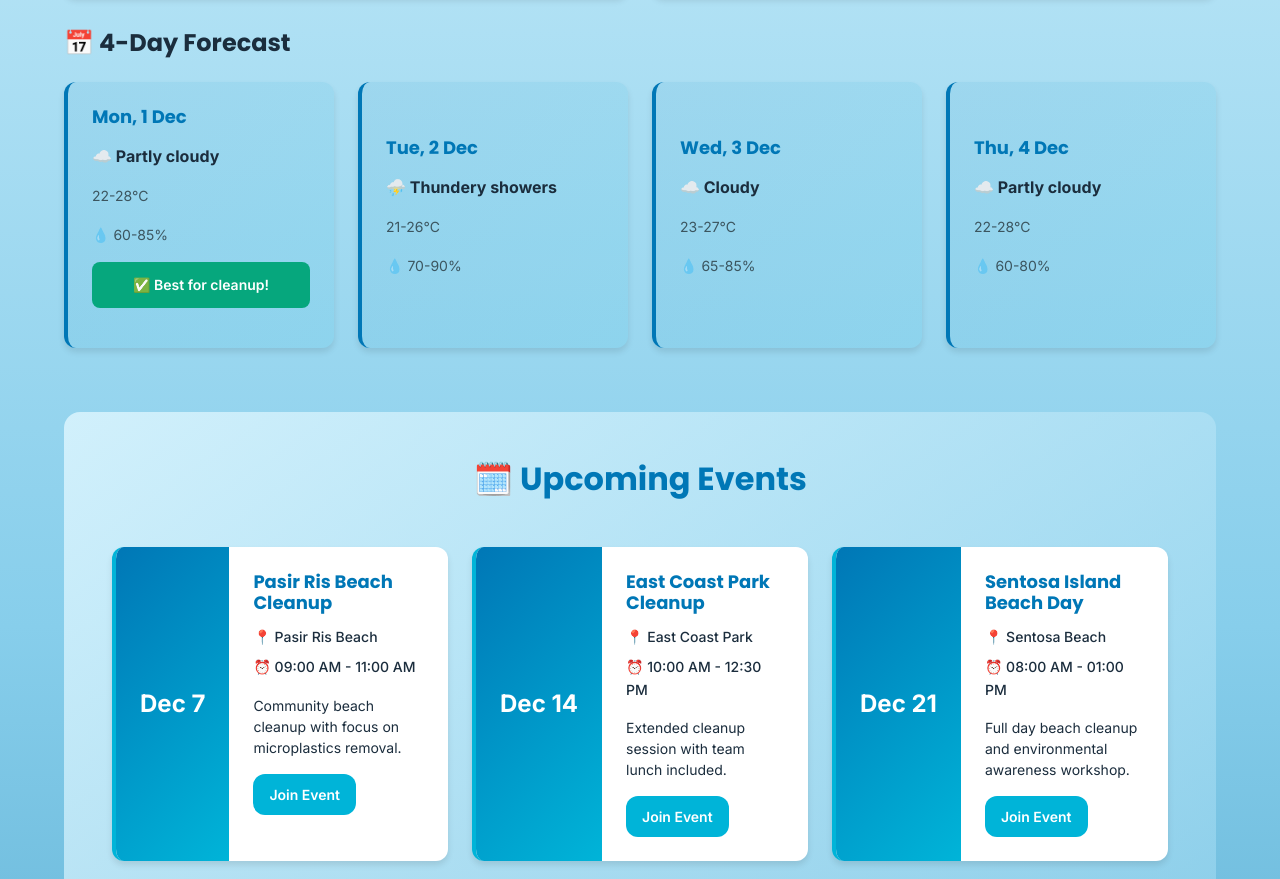
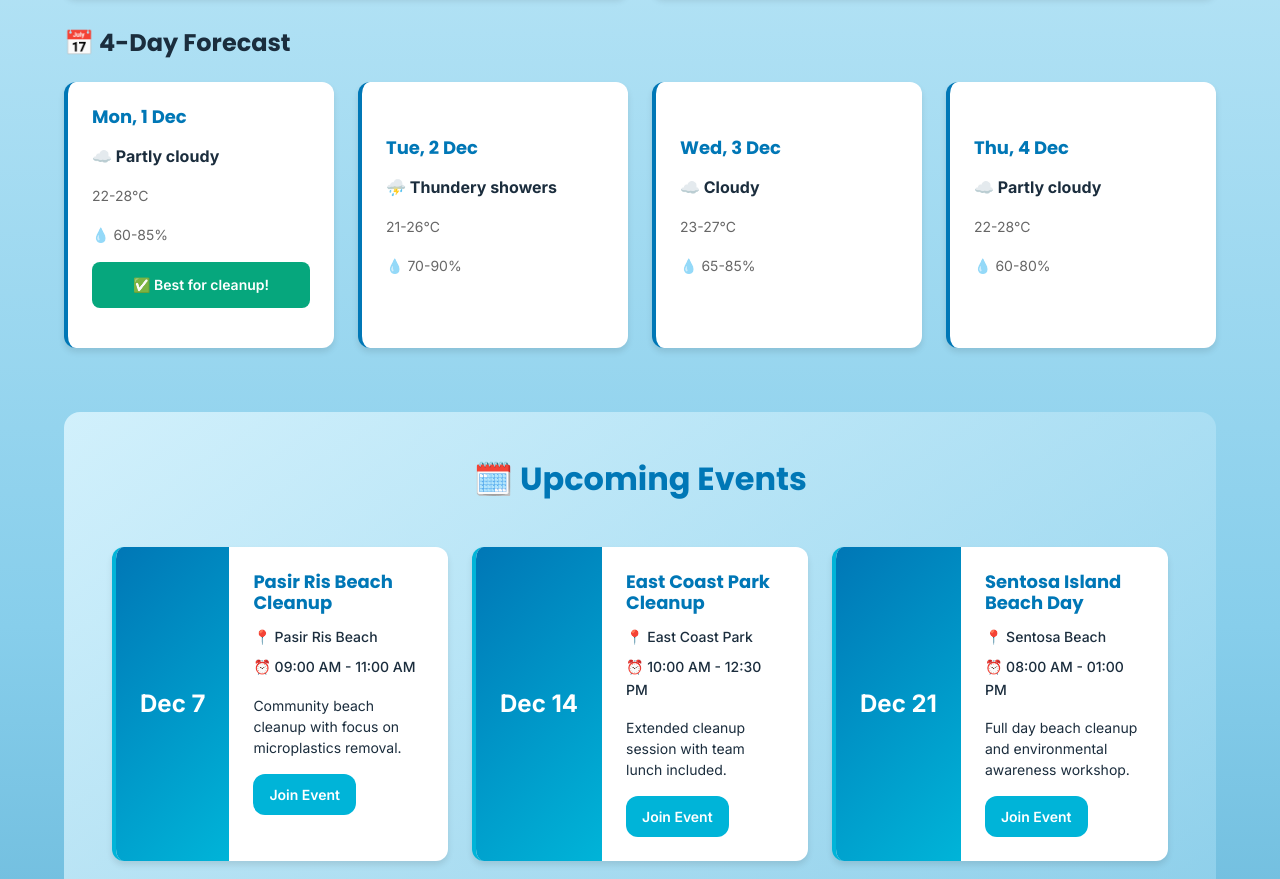
Before and after one commit to Bloopswy/ShoreSquad, a plain HTML site: page index.html in a window 1280 px wide. Shown: the part 2088-2967 px from the top of the page. Drawn offline with Linux system fonts and the light colour scheme; no server answers.

Commit message:
Enhance forecast card styling:

```diff
--- a/css/styles.css
+++ b/css/styles.css
@@ -657,12 +657,16 @@ button {
 }
 
 .forecast-card {
-    background: linear-gradient(135deg, rgba(0, 119, 182, 0.08), rgba(0, 180, 216, 0.08));
+    background: white;
     display: flex;
     flex-direction: column;
     justify-content: center;
     min-height: 140px;
+    border-radius: var(--radius-lg);
     border-left: 4px solid var(--primary-blue);
+    padding: var(--spacing-lg);
+    box-shadow: var(--shadow-md);
+    transition: all var(--transition-base);
 }
 
 .forecast-card h4 {
```
